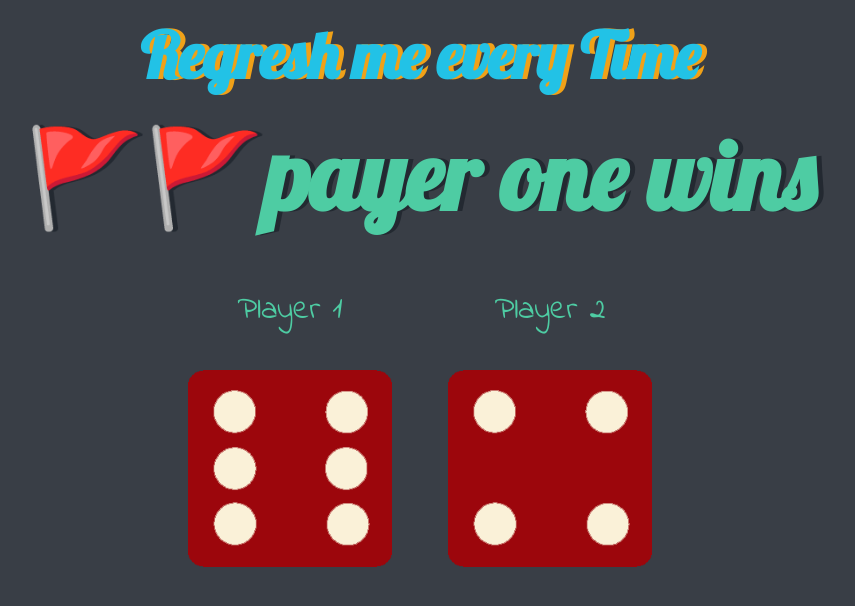
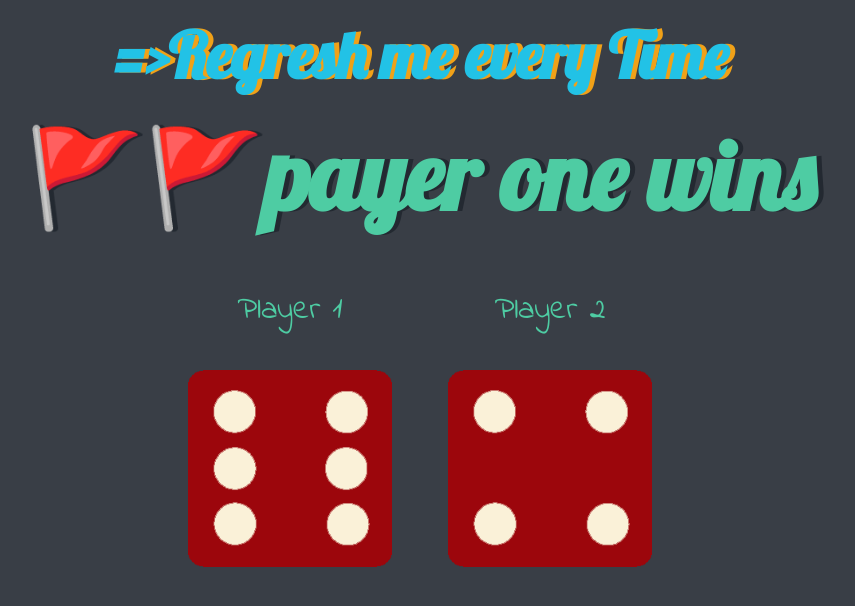
Before and after one commit to RavitejaUppulapu/DICE-Challenge, a plain HTML site: page index.html in a window 1280 px wide. Shown: the whole page, without its empty margins (220-1075 px from the left). Drawn offline with Linux system fonts and the light colour scheme.

Commit message:
Update index.html

```diff
--- a/index.html
+++ b/index.html
@@ -11,7 +11,7 @@
   </head>
   <body>
     <div class="container">
-      <h2>Regresh me every Time</h2>
+      <h2>=>Regresh me every Time</h2>
       <h1>Refresh and try</h1>
 
       <div class="dice">
```
